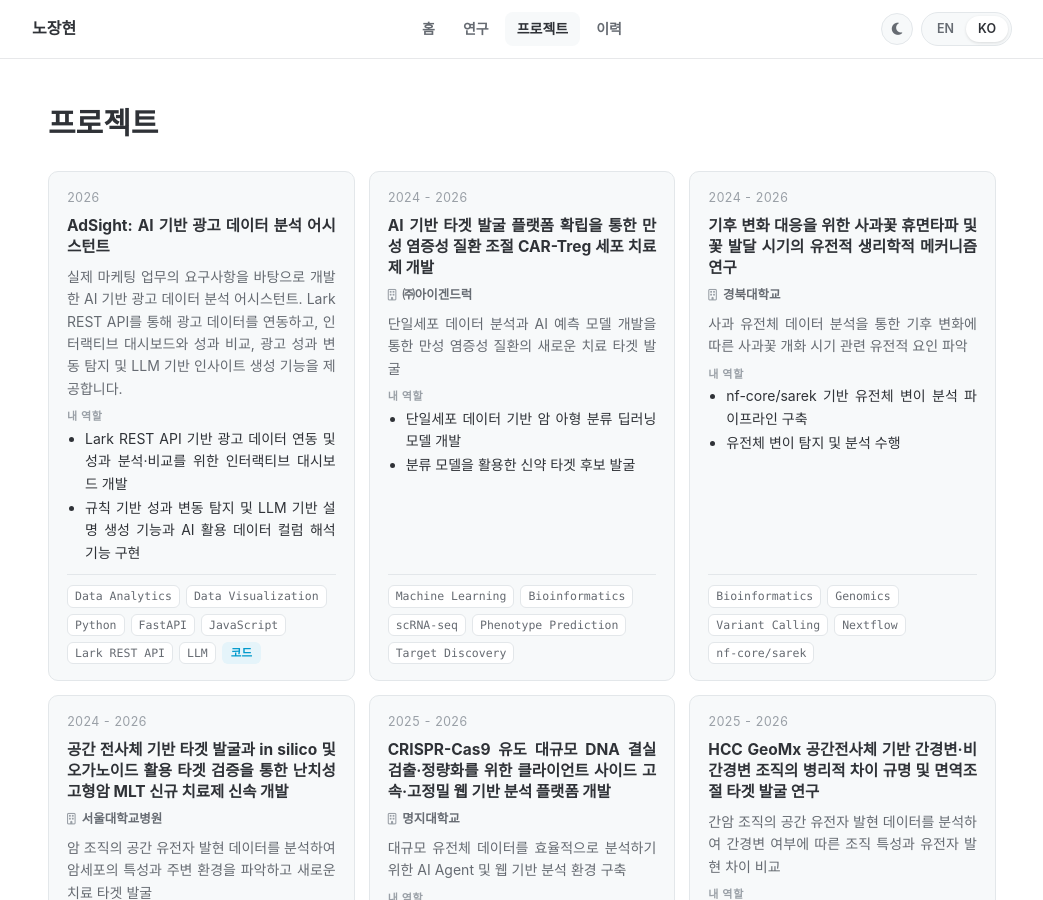
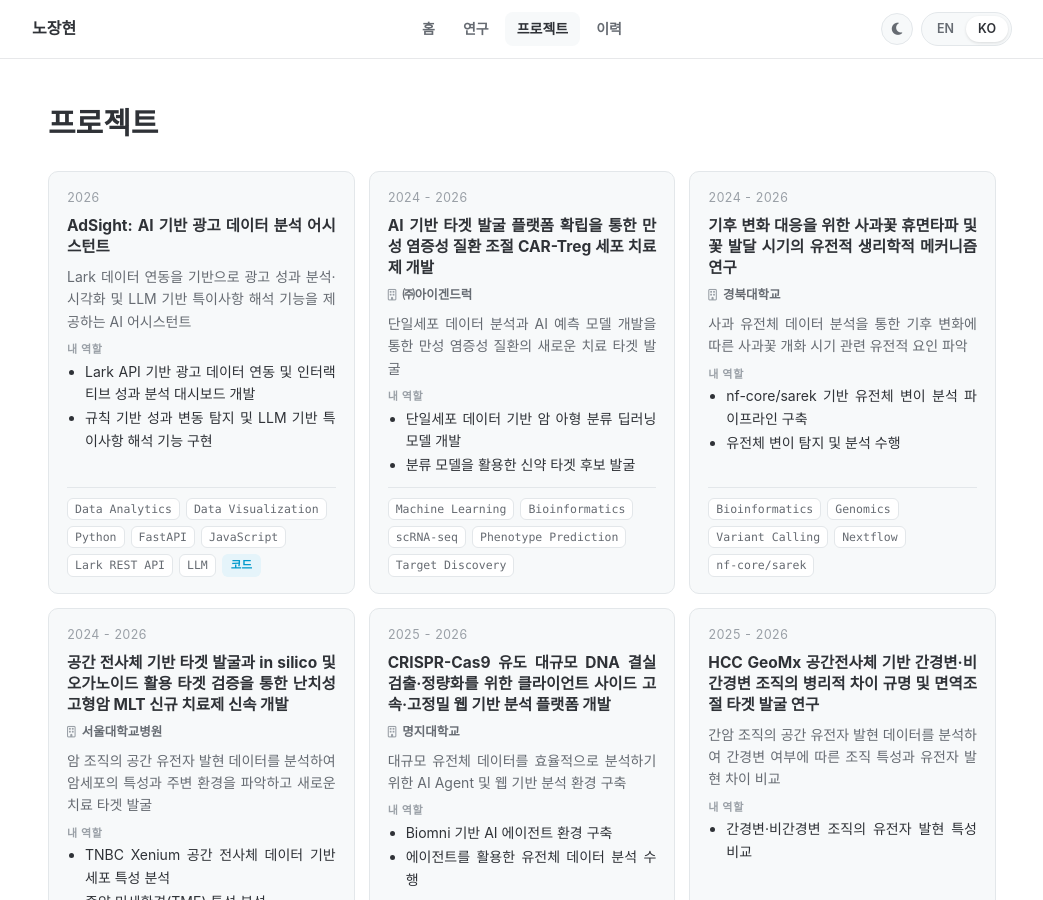
Before and after one commit to janghyunnoh/janghyunnoh.github.io, a Jekyll site: the page built from ko/projects/index.md, in a window 1280 px wide and 900 px high. Shown: the whole window, without its empty margins (118-1161 px from the left). Built offline with Jekyll 4.4.1, drawn with Linux system fonts in a browser that asks for light colours.

Commit message:
Shorten AdSight project card summary and role descriptions

```diff
--- a/_data/projects.yml
+++ b/_data/projects.yml
@@ -10,14 +10,14 @@
 - period: "2026"
   title: "AdSight: AI Assistant for Advertising Data Analytics"
   title_ko: "AdSight: AI 기반 광고 데이터 분석 어시스턴트"
-  summary: "An AI assistant for advertising data analytics, developed based on real-world marketing requirements. It integrates advertising data through Lark REST APIs and provides interactive dashboards, performance comparisons, and performance change detection with LLM-generated insights."
-  summary_ko: "실제 마케팅 업무의 요구사항을 바탕으로 개발한 AI 기반 광고 데이터 분석 어시스턴트. Lark REST API를 통해 광고 데이터를 연동하고, 인터랙티브 대시보드와 성과 비교, 광고 성과 변동 탐지 및 LLM 기반 인사이트 생성 기능을 제공합니다."
+  summary: "An AI assistant for advertising analytics, integrating Lark data with interactive dashboards and LLM-based performance insights."
+  summary_ko: "Lark 데이터 연동을 기반으로 광고 성과 분석·시각화 및 LLM 기반 특이사항 해석 기능을 제공하는 AI 어시스턴트"
   role:
-    - "Integrated advertising data using Lark REST APIs and developed interactive dashboards for performance analysis and comparison"
-    - "Implemented rule-based performance change detection and LLM-generated explanations, along with AI-supported column interpretation"
+    - "Developed Lark API integration and interactive dashboards for advertising performance analysis."
+    - "Implemented rule-based change detection and LLM-based explanations of performance changes."
   role_ko:
-    - "Lark REST API 기반 광고 데이터 연동 및 성과 분석·비교를 위한 인터랙티브 대시보드 개발"
-    - "규칙 기반 성과 변동 탐지 및 LLM 기반 설명 생성 기능과 AI 활용 데이터 컬럼 해석 기능 구현"
+    - "Lark API 기반 광고 데이터 연동 및 인터랙티브 성과 분석 대시보드 개발"
+    - "규칙 기반 성과 변동 탐지 및 LLM 기반 특이사항 해석 기능 구현"
   tags: [Data Analytics, Data Visualization, Python, FastAPI, JavaScript, Lark REST API, LLM]
   links:
     code: "https://github.com/janghyunnoh/AdSight"
```
